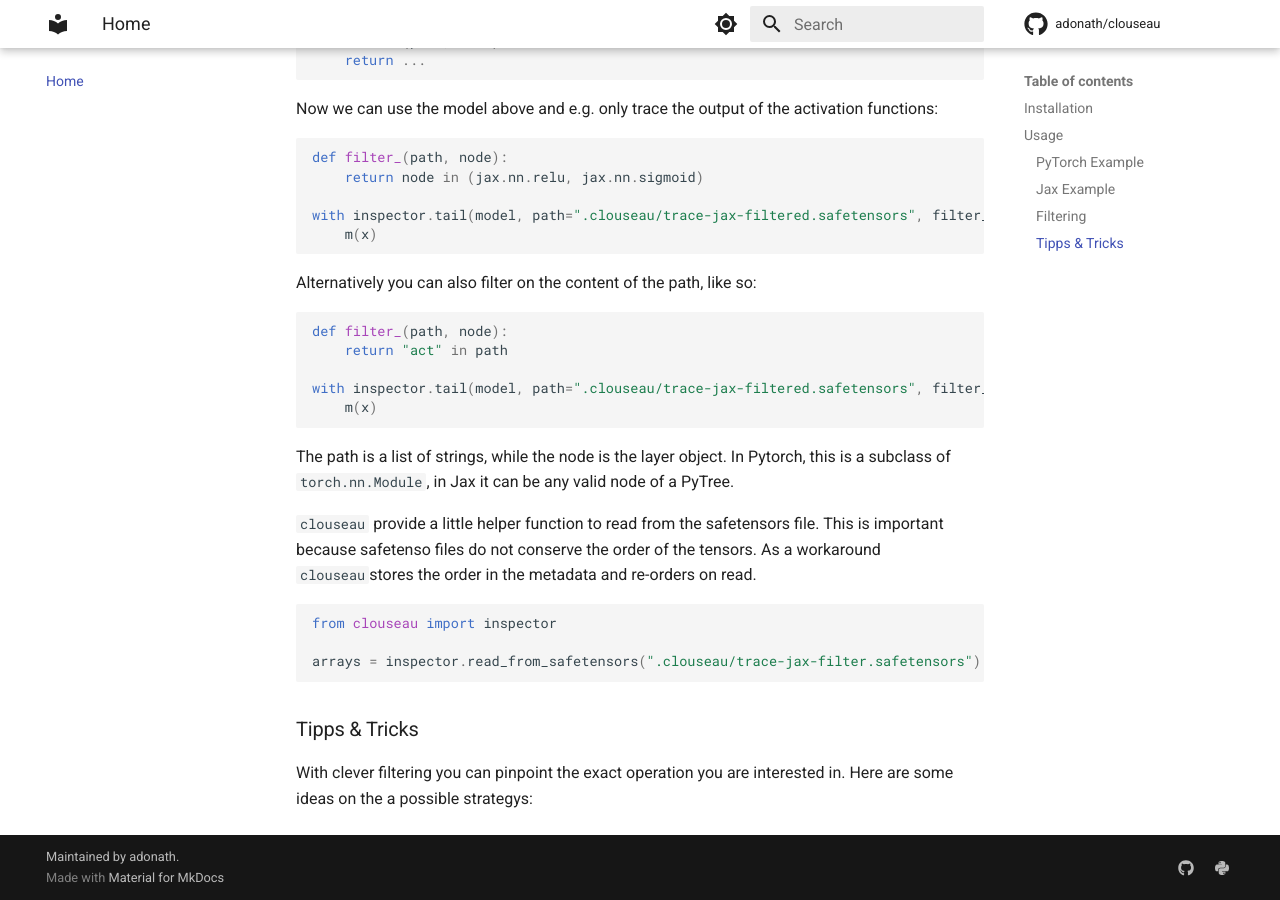
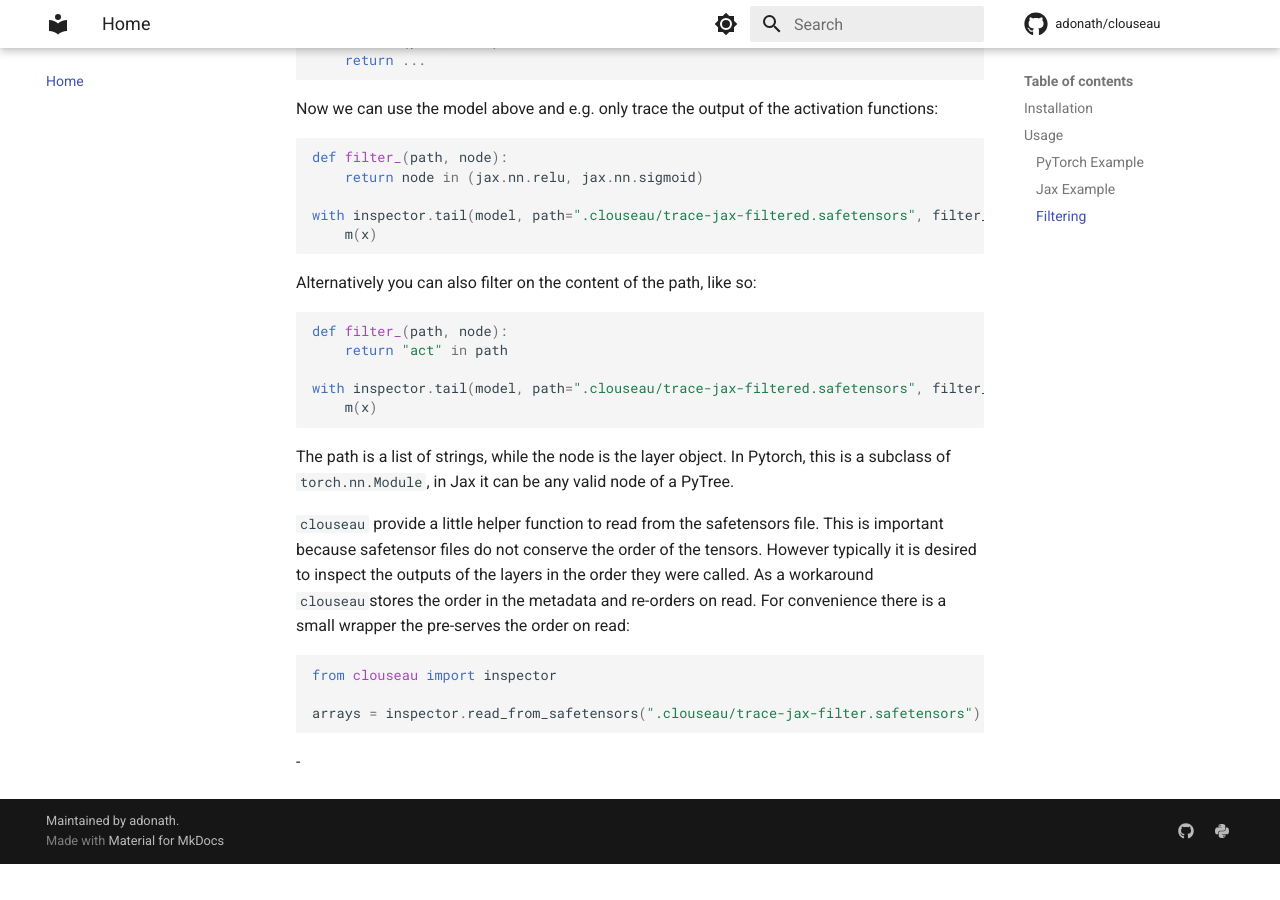
Before and after one commit to adonath/clouseau, an MkDocs documentation site: the page built from docs/index.md, in a window 1280 px wide and 900 px high, scrolled down 3055 px. Built offline with MkDocs 1.6.1 and Material for MkDocs 9.7.7, drawn with Linux system fonts in a browser that asks for light colours; comment, search, counter and statistics services are not loaded; after the commit the page ends 3919 px from its top, so only the background shows below that.

Commit message:
Fix formatting

````diff
--- a/docs/index.md
+++ b/docs/index.md
@@ -150,8 +150,10 @@
 of `torch.nn.Module`, in Jax it can be any valid node of a PyTree.
 
 `clouseau` provide a little helper function to read from the safetensors file. This is important because
-safetenso files do not conserve the order of the tensors. As a workaround `clouseau`stores the order
-in the metadata and re-orders on read.
+safetensor files do not conserve the order of the tensors. However typically it is desired to inspect
+the outputs of the layers in the order they were called. As a workaround `clouseau`stores the order
+in the metadata and re-orders on read. For convenience there is a small wrapper the pre-serves the order
+on read:
 
 ```python
 from clouseau import inspector
@@ -159,7 +161,4 @@
 arrays = inspector.read_from_safetensors(".clouseau/trace-jax-filter.safetensors")
 ```
 
-### Tipps & Tricks
-
-With clever filtering you can pinpoint the exact operation you are interested in. Here are some ideas
-on the a possible strategys:
+-
````
Also changed, not shown: 1 other file.
